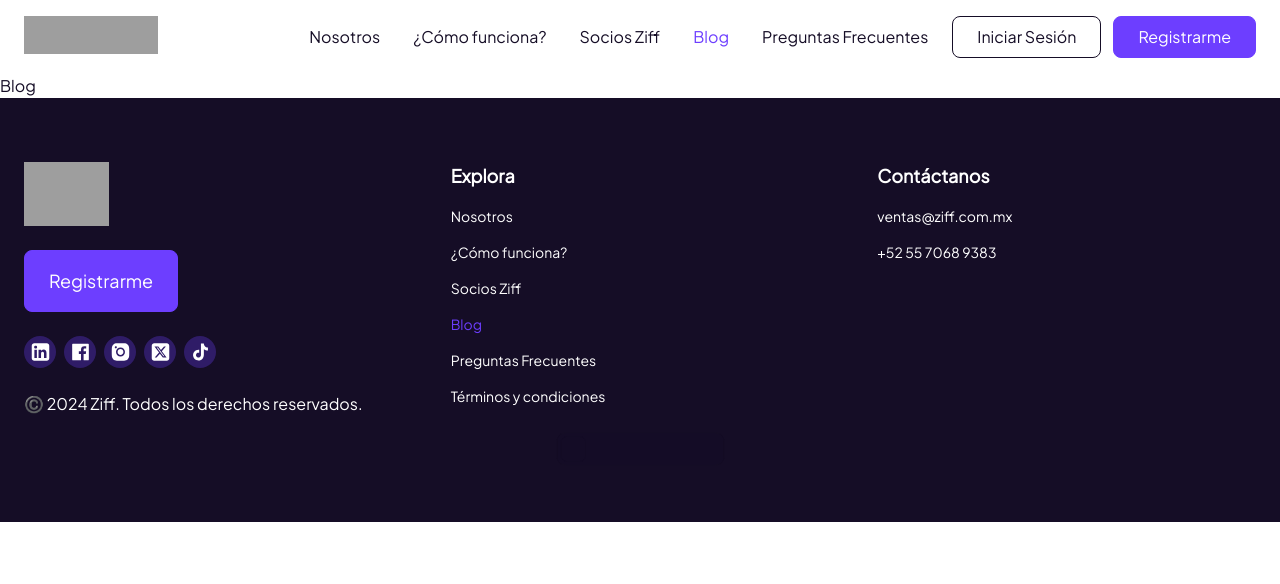
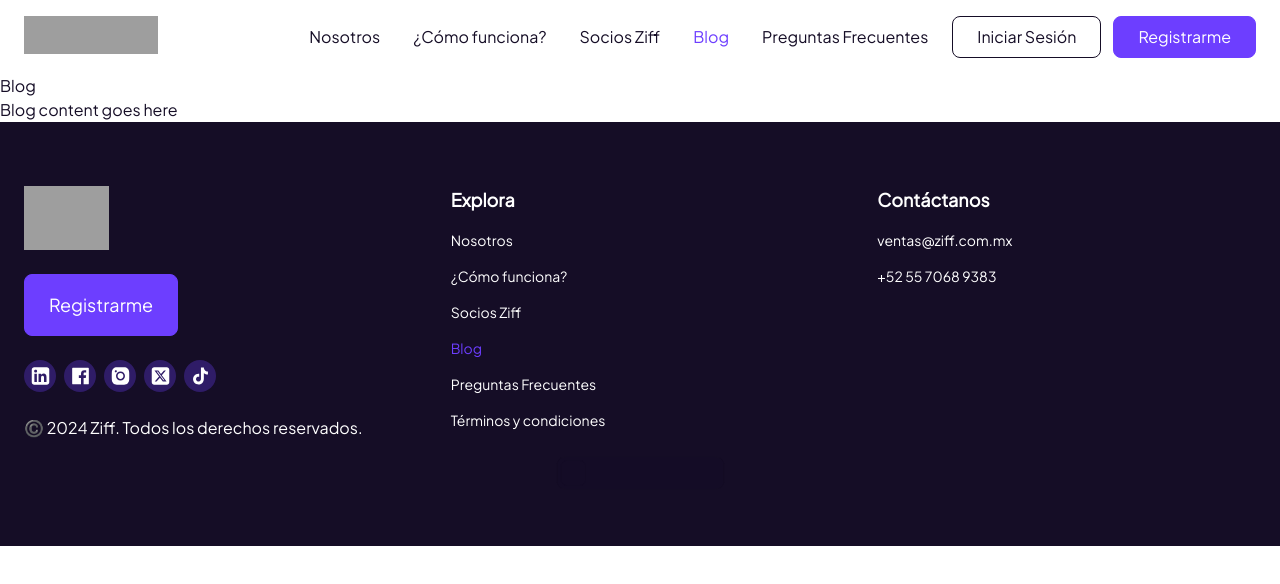
Before and after one commit to Trescento/adelanta, a Nuxt app: page /blog in a window 1280 px wide. Shown: the top 584 px of the page. Built offline with nearby package versions, Linux system fonts and the light colour scheme; grey boxes are pictures that could not be loaded.

Commit message:
Add ViewBlog component and update blog page

```diff
--- /dev/null
+++ b/src/components/view/ViewBlog.vue
@@ -0,0 +1,6 @@
+<template>
+  <section>
+    <h1>Blog</h1>
+    <p>Blog content goes here</p>
+  </section>
+</template>
--- a/src/pages/blog.vue
+++ b/src/pages/blog.vue
@@ -1,3 +1,3 @@
 <template>
-  <p>Blog</p>
+  <ViewBlog />
 </template>
```
